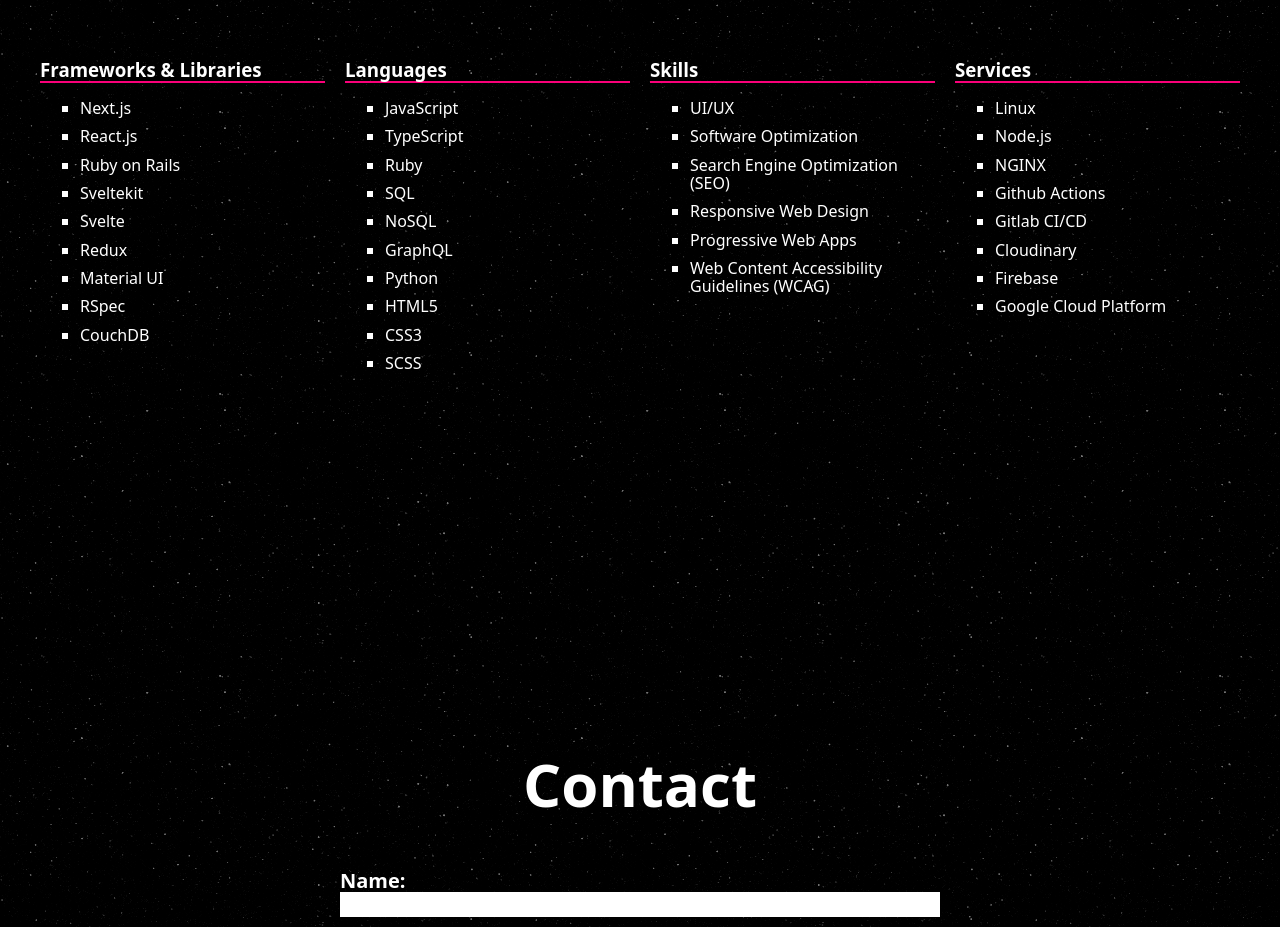
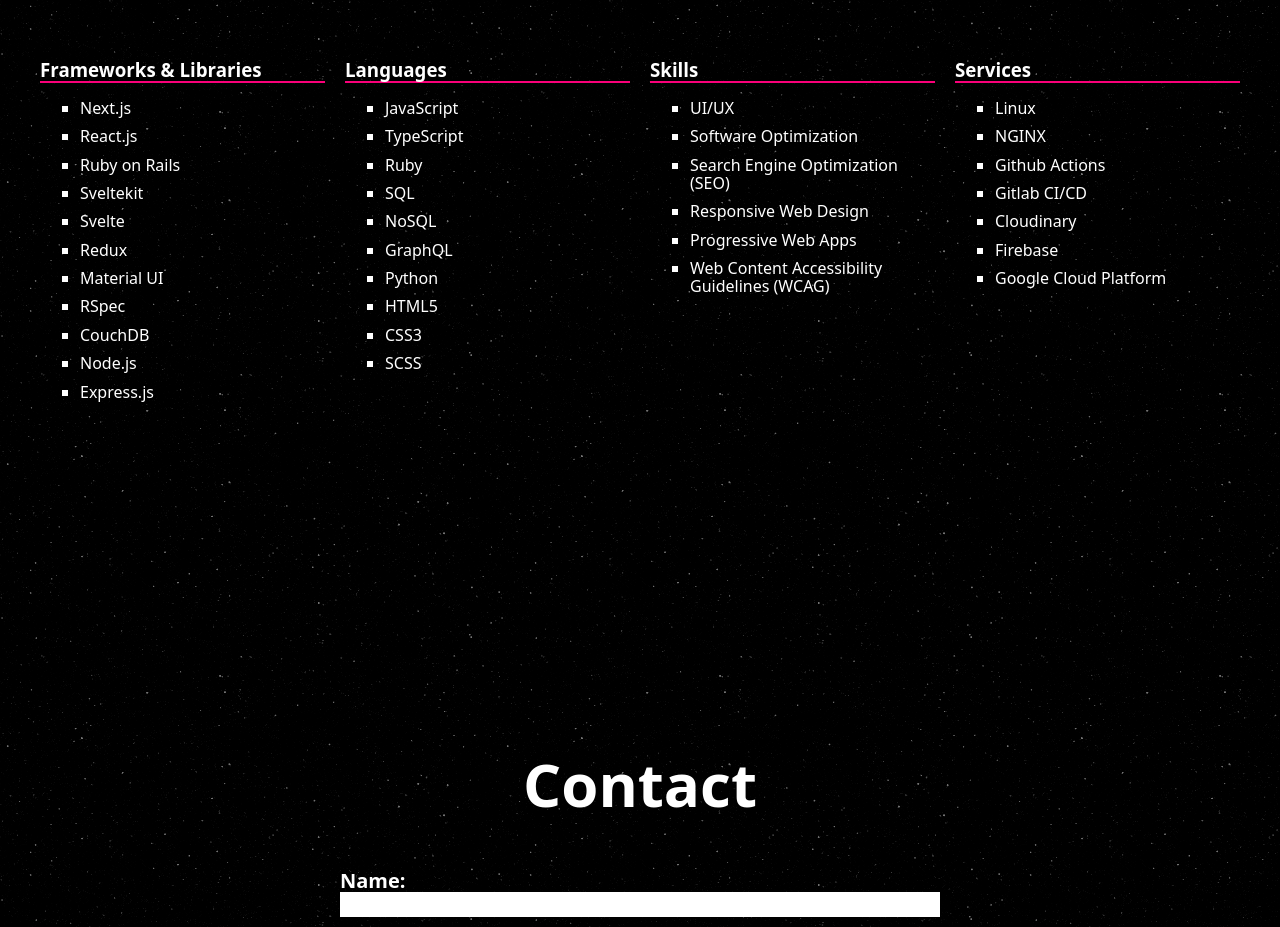
Before and after one commit to 100BC/portfolio, a SvelteKit app: page / in a window 1280 px wide. Shown: the part 2540-3467 px from the top of the page. Built offline with nearby package versions, Linux system fonts and the light colour scheme; no server answers.

Commit message:
Skills update

```diff
--- a/src/routes/_sections/skills.ts
+++ b/src/routes/_sections/skills.ts
@@ -8,6 +8,8 @@
   'Material UI',
   'RSpec',
   'CouchDB',
+  'Node.js',
+  'Express.js',
 ];
 
 export const languages = [
@@ -24,7 +26,6 @@
 ];
 export const services = [
   'Linux',
-  'Node.js',
   'NGINX',
   'Github Actions',
   'Gitlab CI/CD',
```
